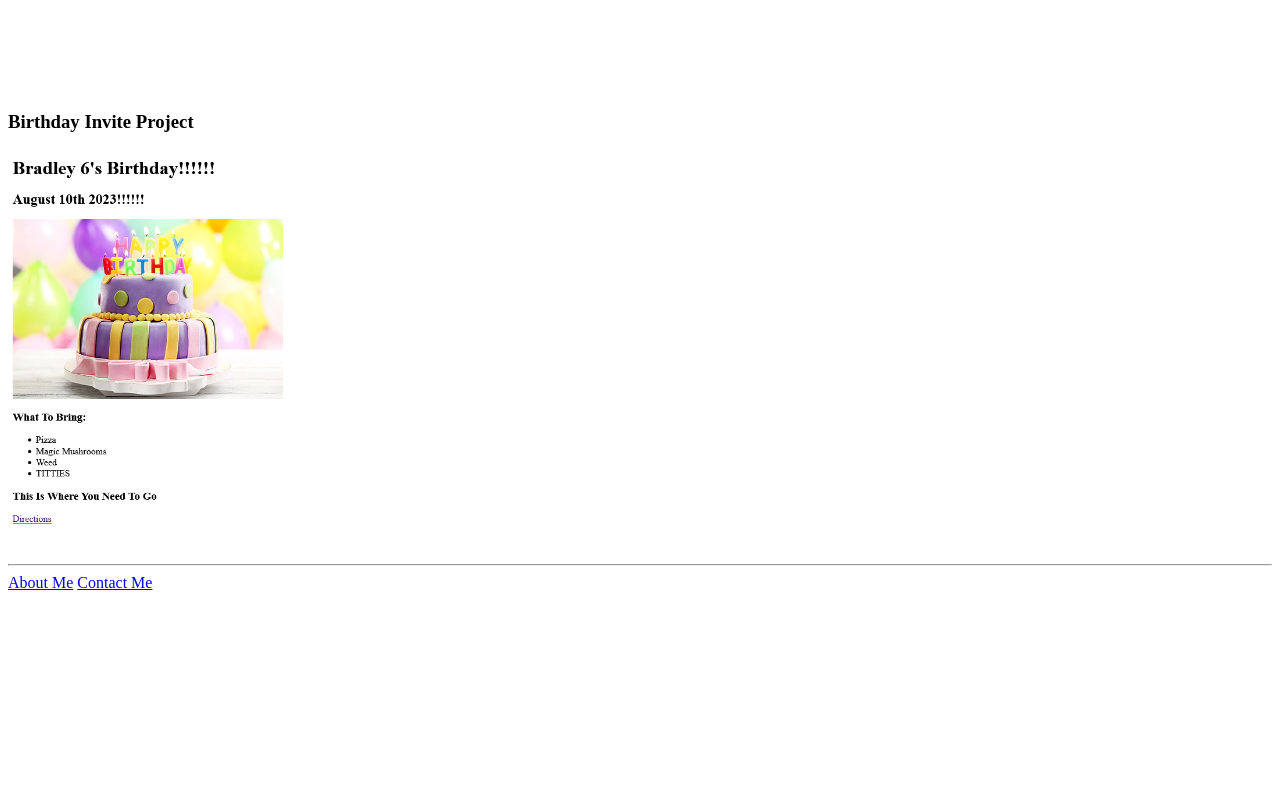
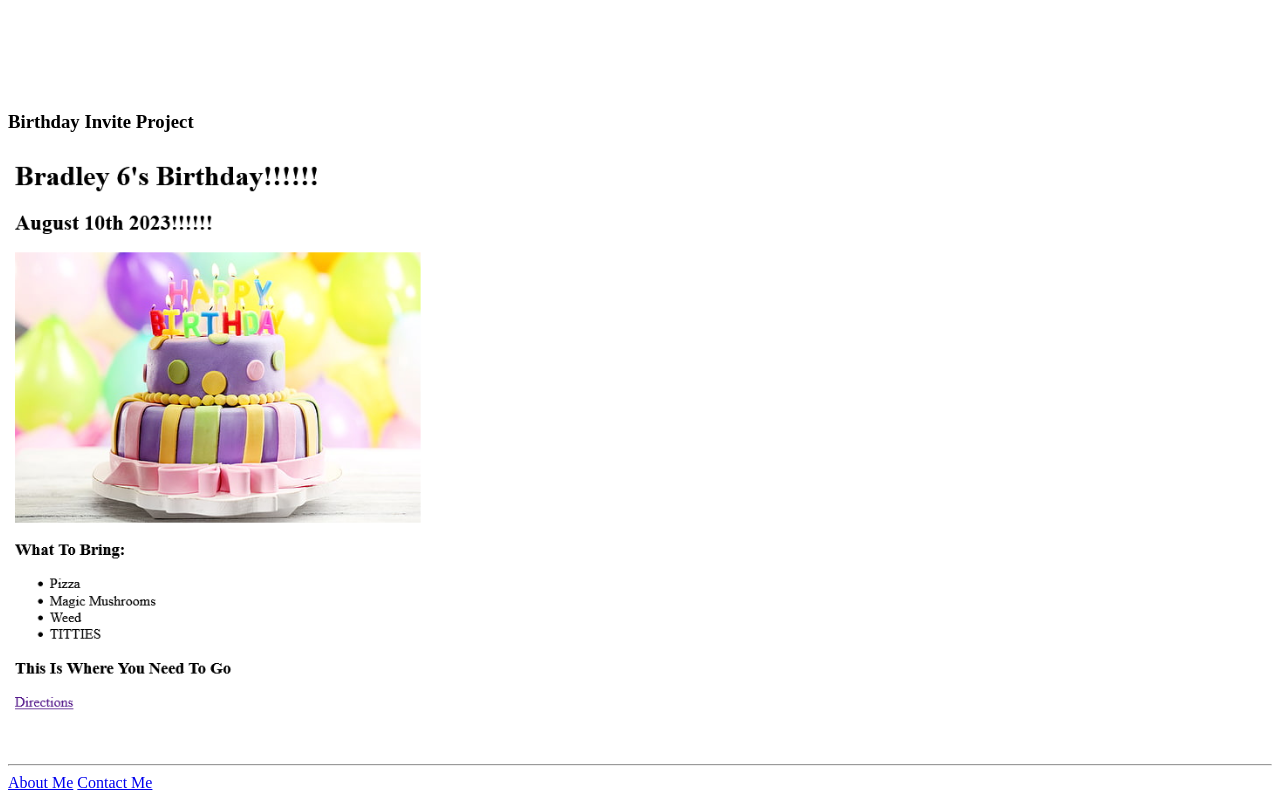
Before and after one commit to HouseNumber/html-portfolio, a plain HTML site: page index.html in a window 1280 px wide. Shown: the part 963-1763 px from the top of the page. Before the commit the page ends 1563 px from the top, so only its background shows below. Drawn offline with Linux system fonts and the light colour scheme.

Commit message:
Update index.html

```diff
--- a/index.html
+++ b/index.html
@@ -30,7 +30,7 @@ https://developer.mozilla.org/en-US/docs/Web/HTML/Element/img#attr-height -->
     <h3><a href="./public/Brad's movies.html"></a>Movie Ranking Project</h3>
         <img src="./public/movie screenshot.png" height="400" alt="Movie Ranking Stuff" />
     <h3><a href="./public/Brad's Bday.html"></a>Birthday Invite Project</h3>
-        <img src="./public/Brad's Bday.png" height="400" alt="Birthday Project" />
+        <img src="./public/Brad's Bday.png" height="600" alt="Birthday Project" />
     <hr />
 
     <a href="./public/about.html">About Me</a>
```
